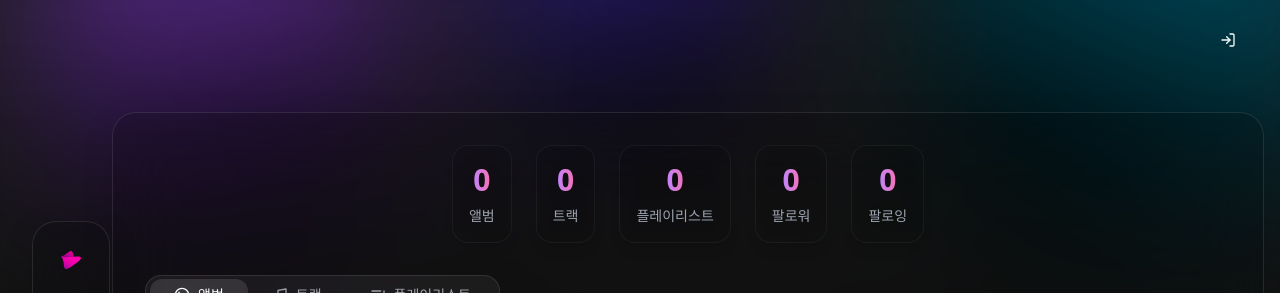
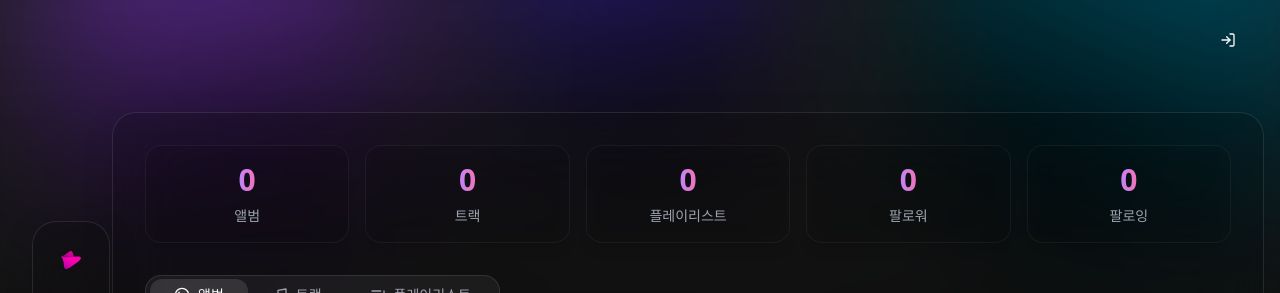
Before and after one commit to BDD-CLUB/2024-2-untitled-music-front, a Next.js app: page /profile/1 in a window 1280 px wide. Shown: the top 293 px of the page. Built offline with nearby package versions, Linux system fonts and the light colour scheme; no server answers.

Commit message:
프로필 스테이터스 탭 조정

```diff
--- a/src/components/profile/ProfileStatus.tsx
+++ b/src/components/profile/ProfileStatus.tsx
@@ -39,7 +39,7 @@ const AnimatedNumber = ({ value }: { value: number }) => {
 };
 
 const StatusItem = ({ label, count }: StatusItemProps) => (
-  <div className="group flex flex-col items-center p-4 rounded-2xl backdrop-blur-md
+  <div className="flex-1 flex flex-col items-center p-4 rounded-2xl backdrop-blur-md
                   bg-white/5 hover:bg-white/10 dark:bg-black/5 dark:hover:bg-black/10
                   transition-all duration-300 ease-in-out
                   border border-white/10 hover:border-white/20
@@ -81,11 +81,11 @@ export function ProfileStatus({ userId }: ProfileStatusProps) {
 
         // 트랙 수 가져오기
         const tracksResponse = await fetch(
-          `${process.env.NEXT_PUBLIC_API_BASE_URL}/artists/${userId}/tracks?page=0&pageSize=1`,
+          `${process.env.NEXT_PUBLIC_API_BASE_URL}/artists/${userId}/tracks`,
           { credentials: 'include' }
         );
         const tracksData = await tracksResponse.json();
-        const totalTracks = tracksData.totalElements || tracksData.length || 0;
+        const totalTracks = Array.isArray(tracksData) ? tracksData.length : 0;
 
         // 플레이리스트 수 가져오기
         const playlistsResponse = await fetch(
@@ -118,7 +118,7 @@ export function ProfileStatus({ userId }: ProfileStatusProps) {
   if (isLoading) {
     return (
       <div className="py-8 px-8">
-        <div className="flex justify-center gap-6 flex-wrap opacity-50">
+        <div className="flex gap-4 w-full">
           <StatusItem label="앨범" count={0} />
           <StatusItem label="트랙" count={0} />
           <StatusItem label="플레이리스트" count={0} />
@@ -135,7 +135,7 @@ export function ProfileStatus({ userId }: ProfileStatusProps) {
         initial={{ opacity: 0, y: 20 }}
         animate={{ opacity: 1, y: 0 }}
         transition={{ duration: 0.5 }}
-        className="flex justify-center gap-6 flex-wrap"
+        className="flex gap-4 w-full"
       >
         <StatusItem label="앨범" count={stats.albums} />
         <StatusItem label="트랙" count={stats.tracks} />
```
